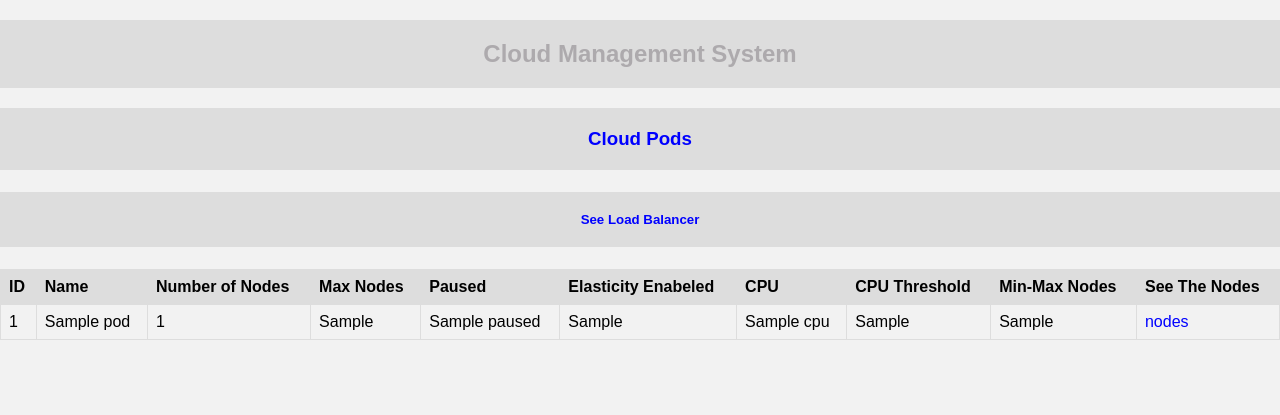
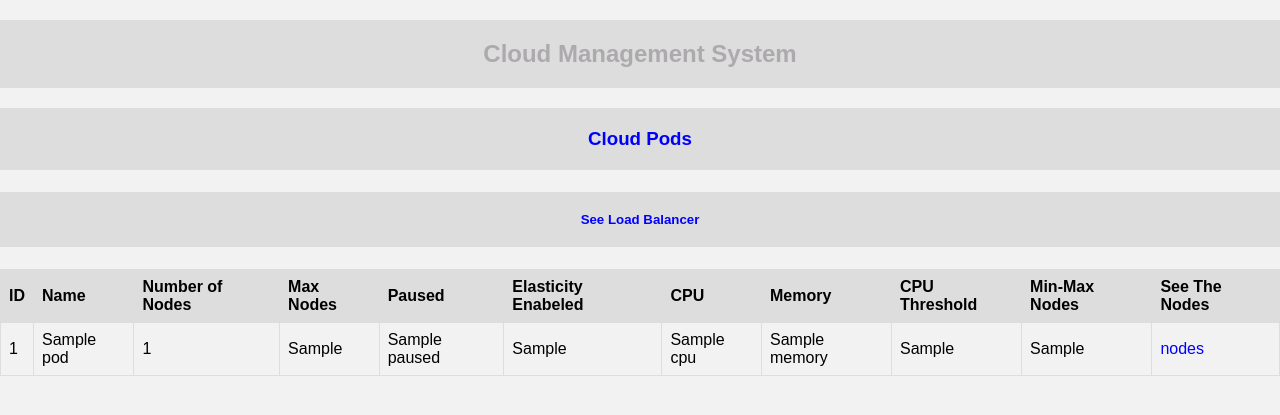
Before and after one commit to wassimkha/comp598, a Flask app: template ressource_manager/monitoring/templates/index.html in a window 1280 px wide. Shown: the top 415 px of the page. Run offline with Flask 2, Linux system fonts and the light colour scheme; the template is opened without the code that fills it: most values are stand-ins (such as "Sample title", 1, 10 or a date in 2020).

Commit message:
memory added

```diff
--- a/app_heavy/proxy.py
+++ b/app_heavy/proxy.py
@@ -595,6 +595,7 @@ def cloud_pod_ls():
             pod["elasticity_range"] = f'{int(min_nodes)} - {int(max_nodes)}'
             pod["elasticity_enabled"] = elasticity
             pod["cpu_range"] = f'{min_cpu} - {max_cpu}'
+            pod["memory"] = get_avg_memory()
             result = pod
         print(result)
         return jsonify(pod=pod)
--- a/app_light/proxy.py
+++ b/app_light/proxy.py
@@ -595,6 +595,7 @@ def cloud_pod_ls():
             pod["elasticity_range"] = f'{int(min_nodes)} - {int(max_nodes)}'
             pod["elasticity_enabled"] = elasticity
             pod["cpu_range"] = f'{min_cpu} - {max_cpu}'
+            pod["memory"] = get_avg_memory()
             result = pod
         print(result)
         return jsonify(pod=pod)
--- a/app_medium/proxy.py
+++ b/app_medium/proxy.py
@@ -595,6 +595,7 @@ def cloud_pod_ls():
             pod["elasticity_range"] = f'{int(min_nodes)} - {int(max_nodes)}'
             pod["elasticity_enabled"] = elasticity
             pod["cpu_range"] = f'{min_cpu} - {max_cpu}'
+            pod["memory"] = get_avg_memory()
             result = pod
         print(result)
         return jsonify(pod=pod)
--- a/ressource_manager/monitoring/templates/index.html
+++ b/ressource_manager/monitoring/templates/index.html
@@ -60,6 +60,7 @@
         <th>Paused</th>
         <th>Elasticity Enabeled</th>
         <th>CPU</th>
+        <th>Memory</th>
         <th>CPU Threshold</th>
         <th>Min-Max Nodes</th>
         <th>See The Nodes</th>
@@ -73,6 +74,7 @@
         <td>{{ pod.paused }}</td>
         <td>{{ pod.elasticity_enabled }}</td>
         <td>{{ pod.cpu }}</td>
+        <td>{{ pod.memory }}</td>
         <td>{{ pod.cpu_range }}</td>
         <td>{{ pod.elasticity_range }}</td>
         <td><a href="/cloud/node/ls/{{ pod.id }}">nodes</a></td>
```
